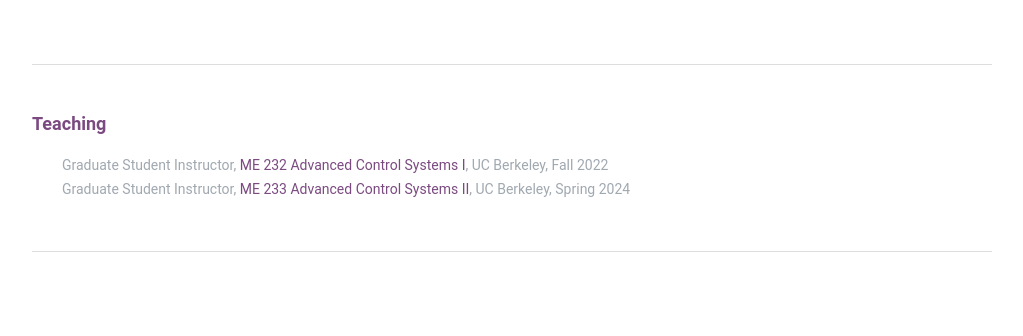
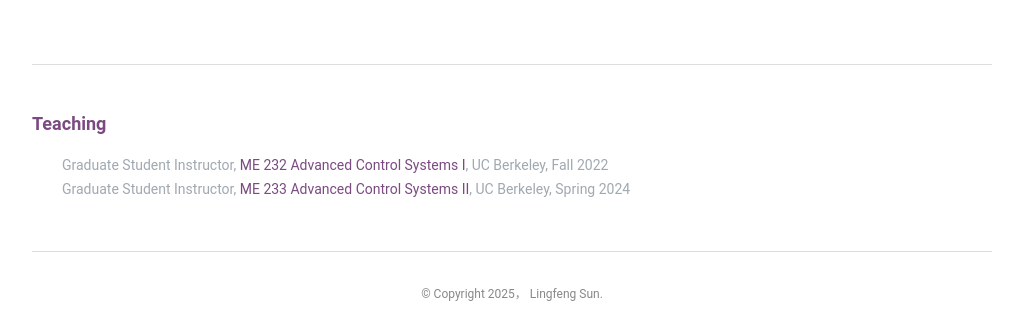
Before and after one commit to TToTMooN/TToTMooN.github.io, a plain HTML site: page index.html in a window 1280 px wide. Shown: the part 1991-2327 px from the top of the page, without its empty margins (128-1151 px from the left). Before the commit the page ends 2263 px from the top, so only its background shows below. Drawn offline with Linux system fonts and the light colour scheme; a web font is replaced by a local one.

Commit message:
copyright

```diff
--- a/index.html
+++ b/index.html
@@ -502,6 +502,10 @@
             document.getElementsByClassName("pub-tab")[0].click();
         });
     </script>
+<!-- Copyright Footer -->
+<footer class="section copyright">
+    <p>&copy; Copyright 2025， Lingfeng Sun.</p>
+</footer>
 </body>
 
 </html>
--- a/style.css
+++ b/style.css
@@ -596,3 +596,14 @@ h6 a:hover {
     z-index: 100;
     box-shadow: 0 0 10px rgba(0, 0, 0, 0.3);
 }
+/* Copyright Footer */
+.copyright {
+    text-align: center;
+    font-size: 12px;
+    color: #888;
+    padding: 10px 0 30px 0;
+}
+
+.copyright p {
+    font-size: 12px;
+}
```
